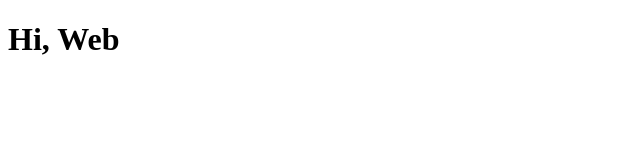
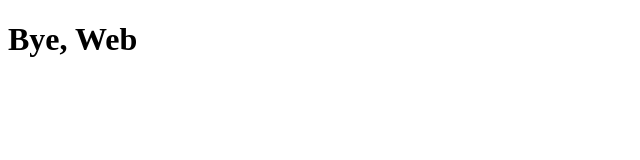
Before and after one commit to sowoner/my-web, a plain HTML site: page index.html in a window 1280 px wide. Shown: the whole page, without its empty margins (0-640 px from the left). Drawn offline with Linux system fonts and the light colour scheme.

Commit message:
change web2

```diff
--- a/index.html
+++ b/index.html
@@ -6,6 +6,6 @@
     <title>Test</title>
 </head>
 <body>
-    <h1>Hi, Web</h1>
+    <h1>Bye, Web</h1>
 </body>
 </html>
```
